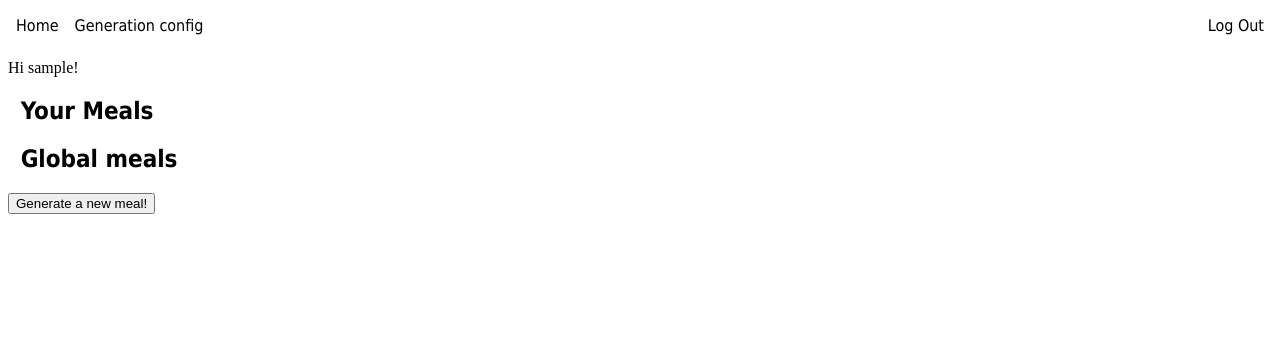
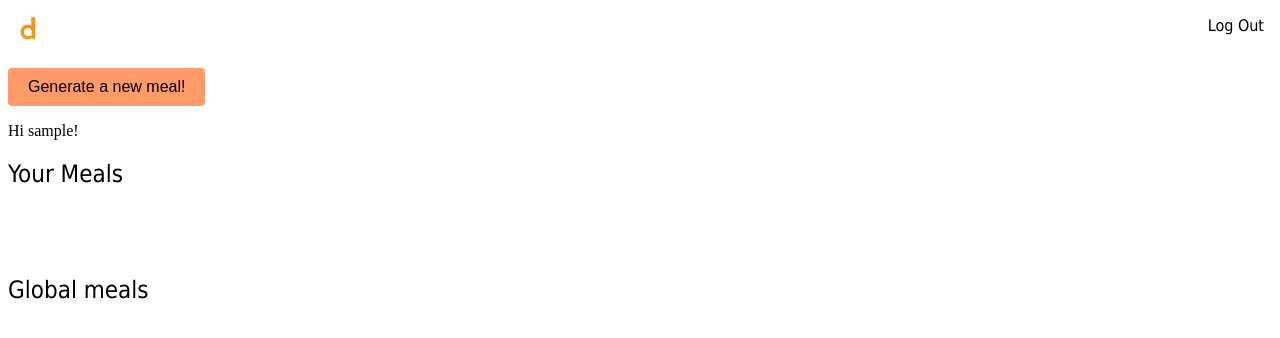
Before and after one commit to AlwaysFr3sh/DailyPlate, a Django app: page /home/ in a window 1280 px wide. Shown: the top 338 px of the page. Run offline with Django 4.2, Linux system fonts and the light colour scheme; the visitor is signed in with stand-in values (Sample User, id 1); data that the repository does not hold is empty.

Commit message:
better front end

```diff
--- a/homeapp/static/homeapp/css/styles.css
+++ b/homeapp/static/homeapp/css/styles.css
@@ -18,7 +18,7 @@
   text-decoration: none;
   padding: 8px;
   color: black;
-  font-family: "Tahoma"
+  font-family: "Tahoma", "Arial";
 }
 
 #navbar li a:hover {
@@ -31,37 +31,156 @@
 /*----------------------------------------*/
 /*------------- Home styling -------------*/
 
-.recipe_container {
-  padding: 0% 1% 0% 1%;
-  font-family: "Tahoma";
-}
-#recipe_container h2 {
+h2 {
+  font-family: "Tahoma","Arial";
   font-weight: normal;
 }
 
+.recipe_container {
+  overflow-x: auto;
+  padding-bottom: 10px;
+}
+
+.cards-container {
+  display: inline-block;
+  padding: 10px;
+}
+
+.cards {
+  display: inline-flex;
+  flex-wrap: nowrap;
+  gap: 10px;
+}
+
 .recipe_preview {
-  padding: 2%;
-  max-width: 300px;
+  /* Your recipe preview styles */
+  width: 175px;
+  height: 175px;
+  box-shadow: 0 2px 4px 0 rgba(0, 0, 0, 0.1), 0 3px 10px 0 rgba(0, 0, 0, 0.1);
+  font-family: "Tahoma", "Arial";
+  display: inline-block;
+  word-break: break-word;
+  padding: 15px;
+}
+.recipe_preview p {
+  overflow-wrap: break-word;
+}
+
+.recipe_preview:hover {
+  background-color: #f5f5f5;
+}
+.cardlink {
+  text-decoration: none;
+  color: black;
+  margin: 0;
+}
+
+.add-recipe p {
   text-align: center;
+  vertical-align: middle;
+}
+.cardlink {
+  text-decoration: none;
+  color: #000;
+}
+
+.recipe_title {
+  font-weight: bold;
+}
+
+#generate_recipe_btn {
+  margin-top: 15px;
+  padding: 10px 20px;
+  background: none;
+  border: none;
+  background-color: #FF9B6B;
+  color: #000;
+  border-radius: 4px;
+  font-size: medium;
+}
+#generate_recipe_btn:hover {
+  background-color: grey;
+}
+
+/*----------------------------------------*/
+/*------------ Recipe styling ------------*/
+.recipe {
+  margin: 2.5% 5% 2.5% 5%;
+  padding: 5%;
+  border-radius: 0.5%;
+  font-family: "Tahoma", "Arial";
   box-shadow: 0 4px 8px 0 rgba(0, 0, 0, 0.1), 0 6px 20px 0 rgba(0, 0, 0, 0.1);
 }
-.recipe_preview a {
-  text-decoration: none;
-  color: #000000;
+.recipe h2 {
+  font-weight: normal;
+}
+.recipe h3 {
+  font-weight: normal;
+}
+/*----------------------------------------*/
+/*------------ Login styling -------------*/
+#login {
+  margin-top:30%;
+  display: flex;
+  justify-content: space-around;
+  font-family: "Tahoma", "Arial";
+}
+#login form h2 {
+  font-weight: normal;
 }
 
+#login form input[type=text], input[type=password], input[type=email] {
+  padding: 5px 5px;
+  margin: 8px 0;
+  box-sizing: border-box;
+}
 
+#login form button {
+  padding: 10px 20px;
+  background: none;
+  border: none;
+  background-color: #FF9B6B;
+  color: #000;
+  border-radius: 4px;
+}
 
+#login form button:hover {
+  background-color: grey;
+}
 
+/*----------------------------------------*/
+/*------------ Stars styling -------------*/
+.stars {
+  display:flex;
+}
+.stars.disabled {
+  pointer-events: none;
+}
+.stars a {
+  opacity: 30%;
+  cursor: pointer;
+}
 
+.stars:hover a {
+  opacity: 100%;
+}
 
+.stars a:hover {
+  opacity: 100%;
+}
 
+.stars a:hover ~ a{
+  opacity: 30%;
+}
 
-
-
-
+.stars a.active {
+  opacity: 100%;
+}
+/*----------------------------------------*/
+/*------------ Loading styling -------------*/
 .loader  {
   margin: auto;
+  margin-top: 40%;
   display: inline-block;
   height: 40px;
   width: 80px;
--- a/homeapp/static/homeapp/js/generate.js
+++ b/homeapp/static/homeapp/js/generate.js
@@ -1,12 +1,12 @@
 function generateRecipe() {
     var personal_recipes = document.getElementById("personal_recipes");
-    var ticket = document.createElement("div");
-
-
-    ticket.innerHTML =   '<div class="loader"><div class="ball1"></div><div class="ball2"></div><div class="ball3"></div></div>';
-    ticket.className = "recipe_preview"
-    personal_recipes.appendChild(ticket);
-
+    var cardlink = document.createElement("a");
+    var recipe_preview = document.createElement("div");
+    cardlink.append(recipe_preview);
+    cardlink.className = "cardlink";
+    recipe_preview.innerHTML = '<div class="loader"><div class="ball1"></div><div class="ball2"></div><div class="ball3"></div></div>';
+    recipe_preview.className = "recipe_preview";
+    personal_recipes.prepend(cardlink);
 
     var btn = document.getElementById("generate_recipe_btn");
     btn.disabled=true;
@@ -21,13 +21,15 @@ function generateRecipe() {
         data: {},
         success: function(response) {
           console.log(response)
-          ticket.innerHTML = "";
-          var title = document.createElement("a");
+          recipe_preview.innerHTML = "";
+          var title = document.createElement("p");
           var status = document.createElement("p");
-          ticket.appendChild(title);
-          ticket.appendChild(status);
+          title.className = "recipe_title";
+          recipe_preview.appendChild(title);
+          recipe_preview.appendChild(status);
           title.innerHTML = response['title'];
-          title.href = "/home/recipe/" + response['pk'];
+          //title.href = "/home/recipe/" + response['pk'];
+          cardlink.href = "/home/recipe/" + response['pk'];
           status.innerHTML = 'Status: New';
           btn.disabled=false;
           btn.innerHTML="Generate a new meal!";
--- a/homeapp/views.py
+++ b/homeapp/views.py
@@ -12,7 +12,7 @@ import re
 # Display private and shared recipes
 @login_required
 def home(request):
-  personalRecipes = recipe.objects.filter(user=request.user)
+  personalRecipes = reversed(recipe.objects.filter(user=request.user))
   globalRecipes = [r for r in recipe.objects.filter() if r.shared()]
   context = {
     "personalRecipes" : personalRecipes,
--- a/templates/base.html
+++ b/templates/base.html
@@ -12,8 +12,7 @@
 <body>
   {# Navbar, will need to add more pages here as we build them #}
   <ul id="navbar">
-    <li><a href="{% url 'home' %}">Home</a></li>
-    <li><a href="{% url 'settings' %}">Generation config</a></li>
+    <li><a href="{% url 'home' %}"><img width="25px" src="{% static 'homeapp/logo.svg'%}"></a></li>
     <li style="float: right"><a href="{% url 'logout' %}">Log Out</a></li>
   </ul>
   <main>
--- a/templates/home.html
+++ b/templates/home.html
@@ -6,29 +6,42 @@
 <!--
 Something wrong here, dtl still tries to load recipies when user is not authenticated
 -->
+<script type="text/javascript" src="{% static 'homeapp/js/generate.js' %}"></script>
+<button id="generate_recipe_btn" onclick="generateRecipe()">Generate a new meal!</button>
+
 <p>Hi {{ user.username }}!</p>
-  <div id="personal_recipes" class="recipe_container">
 <h2>Your Meals</h2>
+<div  class="recipe_container">
+  <div class="cards-container">
+    <div id="personal_recipes"class="cards">
       {% for personalRecipe in personalRecipes %}
+        <a class="cardlink" href="{% url 'render_recipe' recipeID=personalRecipe.pk %}">
           <div class="recipe_preview">
-        <a href="{% url 'render_recipe' recipeID=personalRecipe.pk %}">{{ personalRecipe.getTitle }}</a>
-        <p>Status: {% if personalRecipe.shared %}public</p>
+            <p class="recipe_title">{{personalRecipe.getTitle}}</p>
+            <p>Status: {% if personalRecipe.shared %}public{% else %}private{% endif %}</p>
             <p>Rating: {{ personalRecipe.sharedDetails.currentRating|floatformat:1 }}</p>
-        {% else %}private{% endif %}</p>
           </div>
+        </a>
       {% endfor %}
     </div>
+  </div>
+</div>
 
-
+<h2>Global meals</h2>
 <div class="recipe_container">
-    <h2>Global meals</h2>
+  <div class="cards-container">
+    <div class="cards">
     {% for globalRecipe in globalRecipes %}
+      <a class="cardlink" href="{% url 'render_recipe' recipeID=globalRecipe.pk %}">
         <div class="recipe_preview">
-        <a href="{% url 'render_recipe' recipeID=globalRecipe.pk %}">{{ globalRecipe.getTitle }}</a>
+          <p class="recipe_title">{{ globalRecipe.getTitle }}</p>
           <p>Rating: {{ globalRecipe.sharedDetails.currentRating|floatformat:1 }}</p>
           <p>User: {{ globalRecipe.user.username }}</p>
         </div>
+      </a>
     {% endfor %}
+    </div>
+  </div>
 </div>
 
 {% else %}
@@ -36,9 +49,4 @@ Something wrong here, dtl still tries to load recipies when user is not authenti
   <a href="{% url 'login' %}">Log In</a>
 {% endif %}
 
-
-
-<script type="text/javascript" src="{% static 'homeapp/js/generate.js' %}"></script>
-<button id="generate_recipe_btn" onclick="generateRecipe()">Generate a new meal!</button>
-
 {% endblock %}
```
Also changed, not shown: other parts of homeapp/static/homeapp/css/styles.css (+0 -111 lines), homeapp/utilities.py (+33 -4 lines), homeapp/static/homeapp/logo.svg (added). Lines whose indentation alone changed are shown as unchanged.
